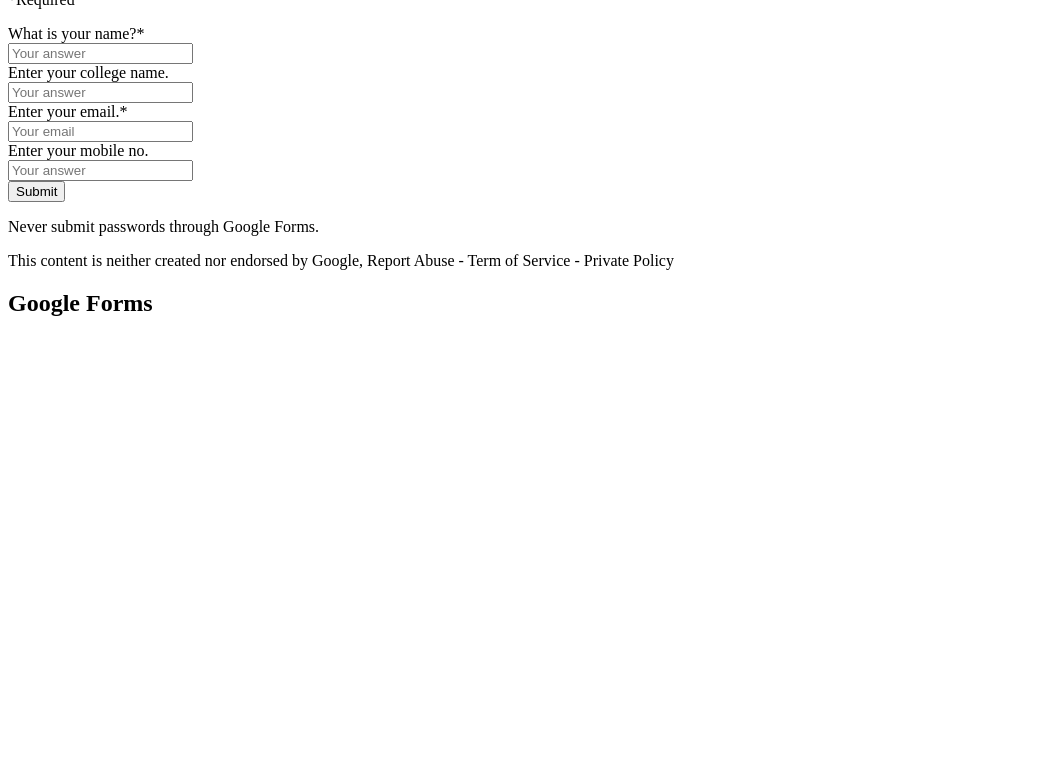
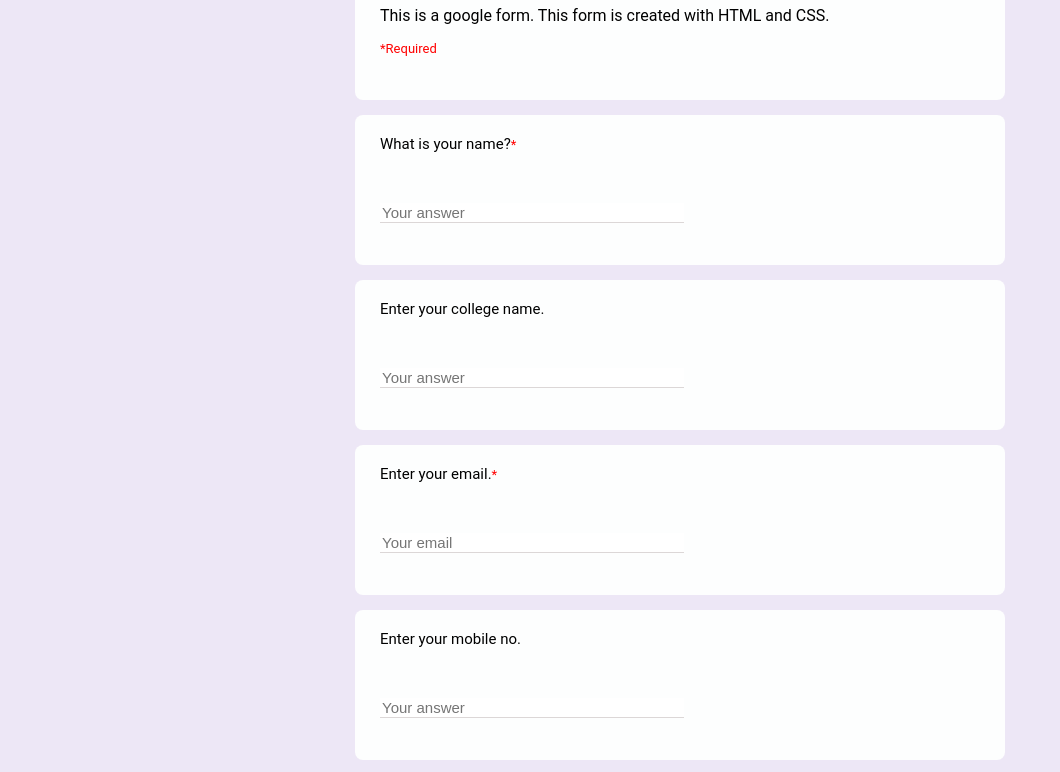
Before and after one commit to Anjali061203/survey-form, a plain HTML site: page index.html in a window 1280 px wide. Shown: the part 123-895 px from the top of the page, without its empty margins (0-1060 px from the left). Before the commit the page ends 800 px from the top, so only its background shows below. Drawn offline with Linux system fonts and the light colour scheme.

Commit message:
index.html

```diff
--- a/index.html
+++ b/index.html
@@ -2,7 +2,7 @@
 <html>
 <head>
 	<title>this is my web page</title>
-	<link rel="stylesheet" type="text/css" href="google f.css">
+	<link rel="stylesheet"  href="style.css">
 </head>
 <body>
 
```
